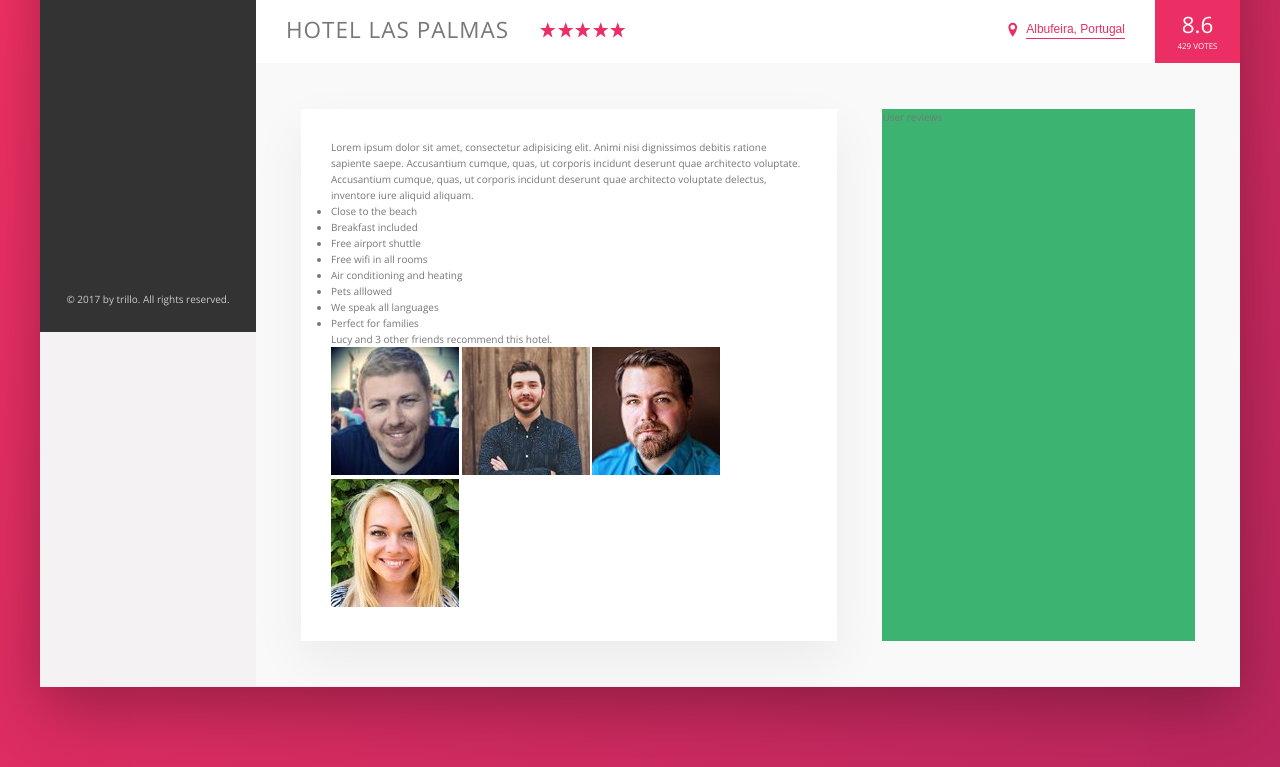
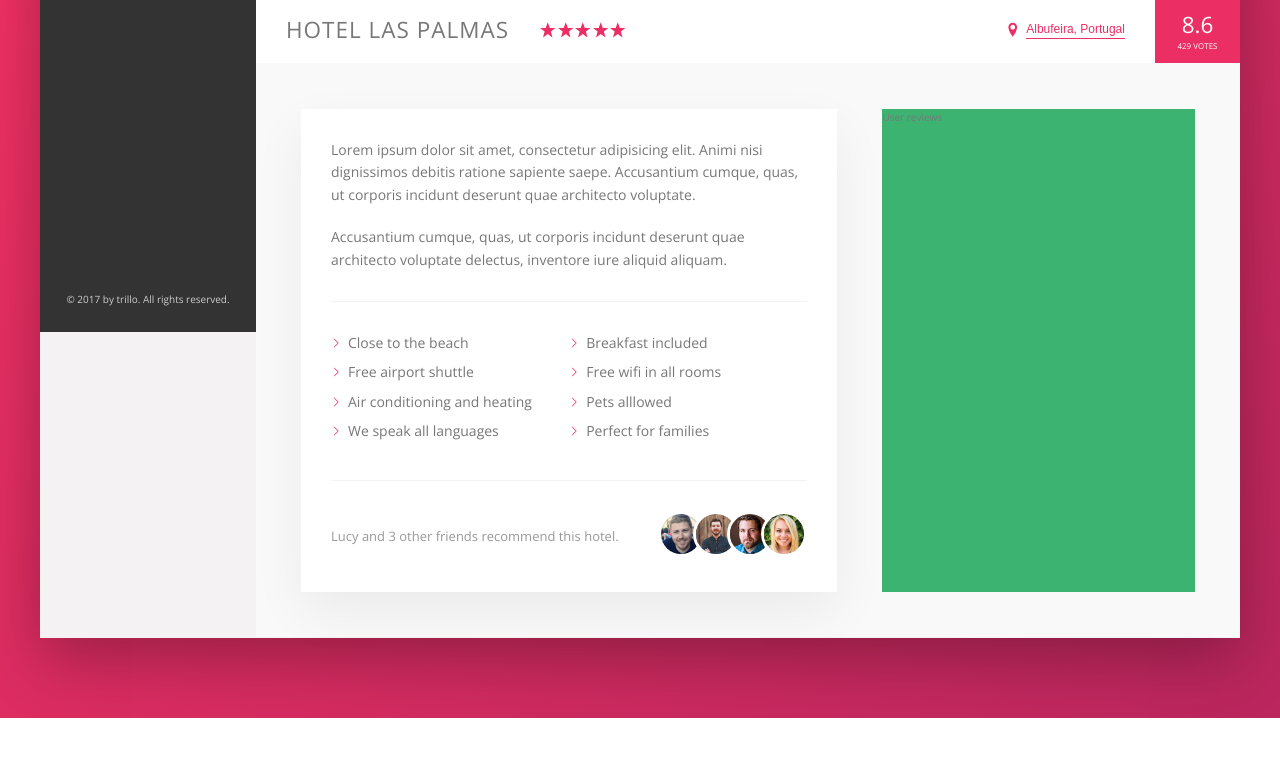
Before and after one commit to amritpoudel11/Trillo-Project, a website: page index.html in a window 1280 px wide. Shown: the part 538-1305 px from the top of the page. After the commit the page ends 1256 px from the top, so only its background shows below. Drawn offline with nearby package versions, Linux system fonts and the light colour scheme.

Commit message:
add styles to the description section/introducing mask property

```diff
--- a/sass/_components.scss
+++ b/sass/_components.scss
@@ -279,3 +279,68 @@
         box-shadow: none;
     }
 }
+
+////////Paragraph
+.paragraph:not(:last-of-type){
+    margin-bottom: 2rem;
+}
+
+//////LIST
+.list{
+    list-style: none;
+    margin: 3rem 0;
+    padding: 3rem 0;
+    border-top: var(--line);
+    border-bottom: var(--line);
+
+    display: flex;
+    flex-wrap: wrap;
+
+    &__item{
+        flex: 0 0 50%;
+        margin-bottom: .7rem;
+    }
+    &__item::before{
+        content: "";
+        display: inline-block;
+        height: 1rem;
+        width: 1rem;
+        margin-right: .7rem;
+
+        //older browsers
+        //background-image: url(../img/chevron-thin-right.svg);
+        //background-size: cover;
+
+        //modern browsers -use masks
+        background-color: var(--color-primary);
+        -webkit-mask-image: url(../img/chevron-thin-right.svg);
+        mask-image: url(../img/chevron-thin-right.svg);
+        -webkit-mask-size: cover;
+        mask-size: cover;
+    }
+}
+
+/////RECOMMEND
+.recommend{
+    font-size: 1.3rem;
+    color: var(--color-grey-dark-3);
+
+    display: flex;
+    align-items: center;
+
+    &__count{
+        margin-right: auto;
+    }
+
+    &__photo{
+        box-sizing: content-box;
+        height: 4rem;
+        width: 4rem;
+        border: 3px solid #fff;
+        border-radius: 50%;
+
+        &:not(:last-child){
+            margin-right: -1.5rem;
+        }
+    }
+}
--- a/sass/_layout.scss
+++ b/sass/_layout.scss
@@ -39,6 +39,7 @@
     border-bottom: var(--line);
 }
 .description{
+    font-size: 1.4rem;
     background-color: #fff;
     box-shadow: var(--shadow-light);
     padding: 3rem;
```
Also changed, not shown: css/style.css.
